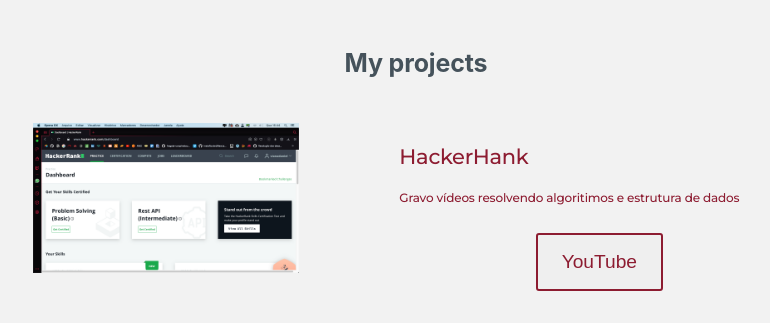
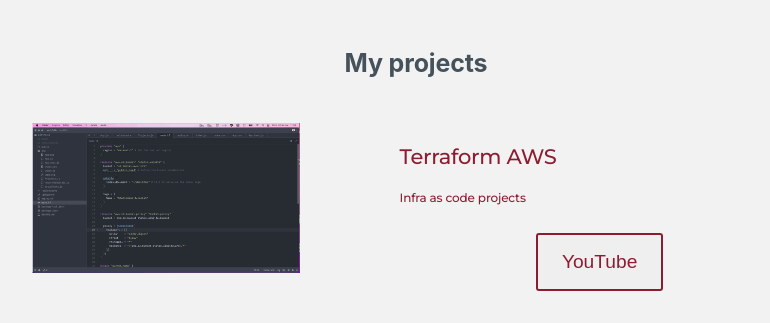
Before and after one commit to vianadaniel/portfolio, a React (Create React App) app: page / in a window 1280 px wide. Shown: the part 2060-2383 px from the top of the page, without its empty margins (224-994 px from the left). Built offline with nearby package versions, Linux system fonts and the light colour scheme.

Commit message:
feat: new 2024 terraform e deploy

```diff
--- a/src/Projects.js
+++ b/src/Projects.js
@@ -45,13 +45,13 @@
   return (
     <Container>
       <Card>
-        <ImgProject src="hacker.png" alt="Projeto" />
+        <ImgProject src="terraform.gif" alt="Projeto" />
         <CardContainer>
           <p className="projetos" style={{ color: "#8d1c31" }}>
-            HackerHank
+            Terraform AWS
           </p>
           <p className="projeto-text" style={{ color: "#8d1c31" }}>
-            Gravo vídeos resolvendo algoritimos e estrutura de dados
+            Infra as code projects
           </p>
 
           <a href="https://www.youtube.com/channel/UCgLgdwFdGWT4MIImB1PX7lQ">
```
Also changed, not shown: public/terraform.gif (added), 1 other file (tests, documents, lock files or other folders).
